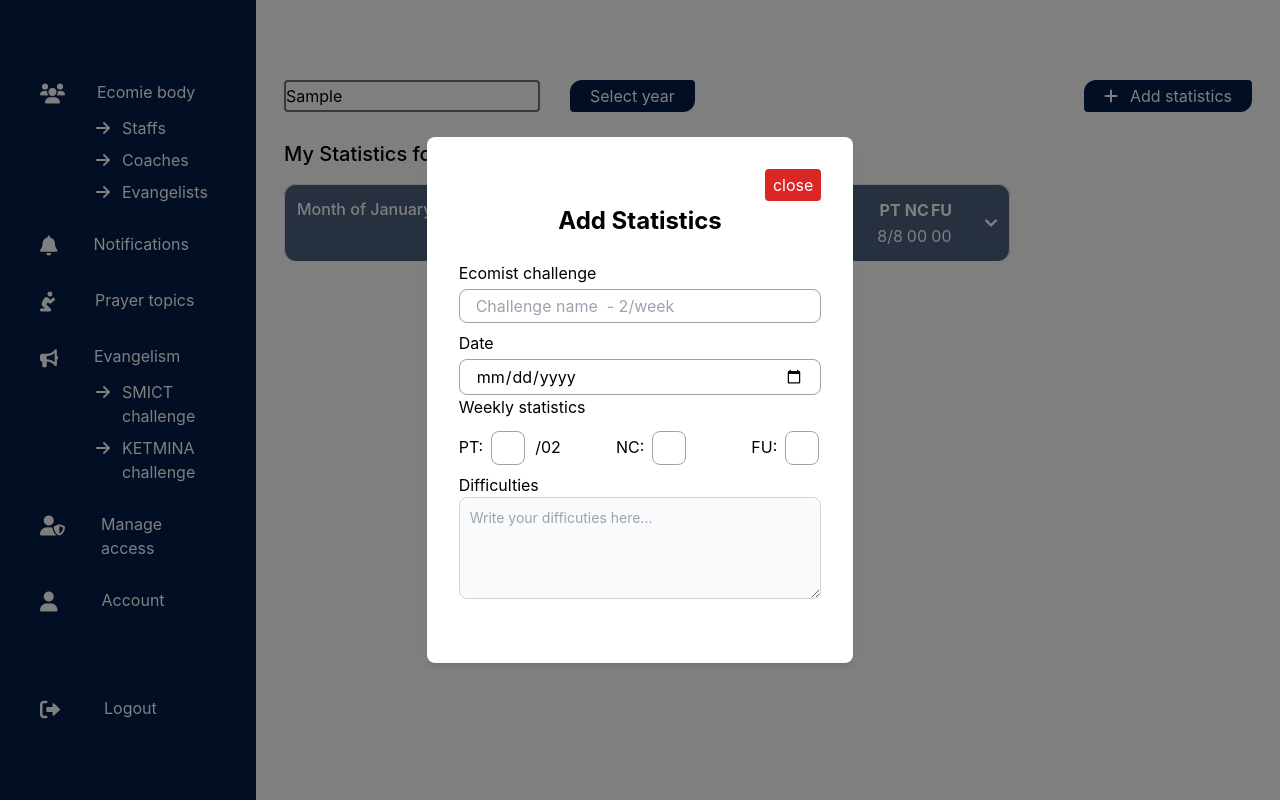
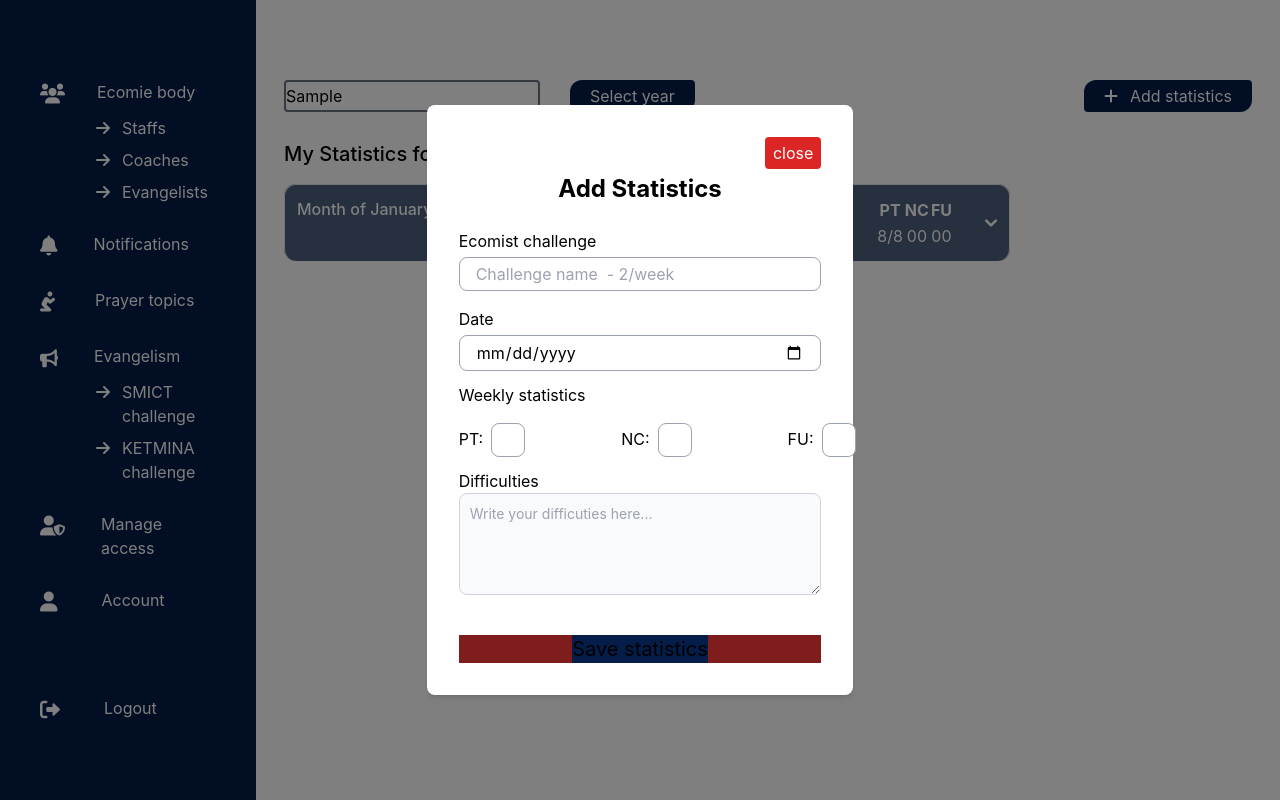
Before and after one commit to develope-with-me/ecomie-web, a React (Create React App) app: page /ui/statistics in a window 1280 px wide. Both pictures are taken after typing "Sample" into the empty fields and a click on the button "Add statistics". Built offline with nearby package versions, Linux system fonts and the light colour scheme.

Commit message:
ec-t-7 | feat: added the statiscis form to fill on statistics page

```diff
--- a/src/App.tsx
+++ b/src/App.tsx
@@ -1,5 +1,4 @@
-import logo from './logo';
-import {BrowserRouter, Routes, Route, Router} from "react-router-dom";
+import {BrowserRouter, Routes, Route} from "react-router-dom";
 
 import './App.css';
 import SignUp from './pages/Auth/SignUp';
--- /dev/null
+++ b/src/component/component UI/inputComponent.tsx
@@ -0,0 +1,32 @@
+import React from "react";
+import {FieldValues, UseFormRegister} from "react-hook-form";
+
+interface InputProps {
+    name?: any;
+    type?: string;
+    label?: string;
+    register?: UseFormRegister<FieldValues>
+    placeholder?: string;
+    validation?: {};
+    error?: any;
+}
+const InputComponent: React.FC<InputProps> = ({ type, name, label, register, validation, error, placeholder, ...props }) => {
+    return (
+        <div className="flex flex-col gap-1">
+            <label>{label}</label>
+            <input
+                type={type}
+                {...register ? register(name, validation) : ''}
+                id={name}
+                placeholder={placeholder}
+                {...props}
+                className="w-full px-4 py-1 border border-gray-400 rounded-lg focus:outline-none focus:ring-blue-500
+                focus:border-blue-500 block w-full p-2.5 dark:bg-gray-700 dark:border-gray-600 dark:placeholder-gray-400
+                dark:text-white dark:focus:ring-blue-500 dark:focus:border-blue-500"
+            />
+            {error && <span className="text-red-500">{error.message}</span>}
+        </div>
+    );
+}
+
+export default InputComponent;
--- a/src/component/statistics/statisticsData.tsx
+++ b/src/component/statistics/statisticsData.tsx
@@ -1,20 +1,32 @@
 import React, {useState} from "react";
+import StatisticsForm from "./statisticsForm";
+import Modal from "../modal/Modal";
 
 const StatisticsData: React.FC = () => {
     const [isOpenAccordion, showAccordion] = useState(false);
     const handleToggle = () => {
         showAccordion(!isOpenAccordion);
     };
+    const [openForm, setOpenForm] = useState(false);
+    const handleAddStatisticsForm = () => {
+        setOpenForm(!openForm);
+    };
+    const [editIndex, setEditIndex] = useState<number | null>(null);
+    const closeForm = () => {
+        setOpenForm(false);
+        setEditIndex(null);
+    }
 
     return (
         <div>
             <div id="accordion-collapse" data-accordion="collapse" className="bg-customBlue/70 mt-4 rounded-xl"
-                 onClick={handleToggle}>
+                 >
                 <h2 id="accordion-collapse-heading-1">
                     <button type="button"
                             className="flex items-center justify-between w-full p-3 font-medium rtl:text-right text-gray-500
                             border border-b-0 border-gray-200 rounded-xl text-white
                             dark:focus:ring-gray-800 hover:bg-customBlue/70 bg-customBlue/70:hover:bg-gray-800 gap-3"
+                            onClick={handleToggle}
                     >
                         <div className="flex w-full mr-5">
                             <div className="flex-grow flex justify-start">
@@ -102,7 +114,14 @@ const StatisticsData: React.FC = () => {
                             </div>
                             <div className="flex px-5 pb-3">
                                 <p className="flex-grow">Lastly updated yesterday at 9am</p>
-                                <p className="flex justify-end underline pr-6">Edit</p>
+                                <p className="flex justify-end underline cursor-pointer pr-6" onClick={handleAddStatisticsForm}>Edit</p>
+                                <div className={`overlay-menu ${openForm ? 'block' : 'hidden'}`}>
+                                    <Modal onClose={closeForm}>
+                                        <div className=''>
+                                            <StatisticsForm/>
+                                        </div>
+                                    </Modal>
+                                </div>
                             </div>
                         </div>
                     )
--- a/src/component/statistics/statisticsForm.tsx
+++ b/src/component/statistics/statisticsForm.tsx
@@ -2,84 +2,92 @@ import React, {useState} from "react";
 import Input from '../dashboard/Input'
 import {useForm} from "react-hook-form";
 import {Button} from "@headlessui/react";
+import InputComponent from "../component UI/inputComponent";
 
 
 const StatisticsForm: React.FC = () => {
-    // const {statisticsForm} = useForm();
+    const {register,
+        handleSubmit,
+        formState: {errors}} = useForm();
+    console.log(register(''));
+    const data = useForm()
+    console.log(data)
 
-    const [statisticsForm, setForm] = useState([
-        {
-            // label:
-        },
-        {}, {}
-    ]);
+    // const [statisticsForm, setForm] = useState([
+    //
+    // ]);
+
     return (
         <div>
-            <form action="">
+            <form onSubmit={handleSubmit(data => console.log(data))}>
                 <h2 className="text-2xl font-bold mb-6 text-center">Add Statistics</h2>
-                <div className="space-y-2">
-                    <Input
+                <div className="space-y-3">
+                    <InputComponent
                         label='Ecomist challenge'
                         type="text"
                         name="ecomist-challenge"
                         placeholder="Challenge name  - 2/week"
+                        register={register}
+                        validation={{ required: "Challenge is required", minLength: { value: 3, message: "Minimum 3 characters" }}}
+                        error="errors.ecomist-challenge"
                     />
-                    <Input
+                    <InputComponent
                         label='Date'
                         type="date"
                         name="date"
+                        register={register}
                     />
-                    <label className="mt-4">Weekly statistics</label>
-                    <div className="flex justify-between">
-                        <div className="flex flex-wrap">
-                            <label className="pt-2 pr-2">PT:</label>
-                            <div className="w-2">
-                                <Input
-                                    type="number"
+                    <div>
+                        <label className="mt-10">Weekly statistics</label>
+                    </div>
+                    <div className="flex justify-between gap-40">
+                    <div className="flex justify-between gap-x-24">
+                            <div className="flex">
+                                <label className="pt-2 pr-2">PT:</label>
+                                <InputComponent
+                                    type="text"
                                     name="preachedTo"
                                     placeholder="02"
+                                    register={register}
                                 />
                             </div>
-                            <span className="pt-2 pl-9">/02</span>
-                        </div>
-                        <div className="flex flex-wrap">
-                            <label className="pt-2 pr-2">NC:</label>
-                            <div className="w-2">
-                                <Input
-                                    type="number"
+                            <div className="flex">
+                                <label className="pt-2 pr-2">NC:</label>
+                                <InputComponent
+                                    type="NC"
                                     name="newConvert"
                                     placeholder="00"
+                                    register={register}
                                 />
                             </div>
-                        </div>
-                        <div className="flex flex-wrap">
-                            <label className="pt-2 pr-2 pl-9 ">FU:</label>
-                            <div className="w-2 pr-9">
-                                <Input
-                                    type="number"
+                            <div className="flex">
+                                <label className="pt-2 pr-2">FU:</label>
+                                <InputComponent
+                                    type="text"
                                     name="followUp"
                                     placeholder="00"
+                                    register={register}
                                 />
                             </div>
                         </div>
                     </div>
                     <div>
-                        <label htmlFor="message">
+                        <label htmlFor="message" className="pt-2">
                             Difficulties
                         </label>
-                        <textarea id="message" rows="4"
+                        <textarea {...register('difficulties')}
+                                  id="message" rows="4"
+                                  name="difficulties"
                                   className="block p-2.5 w-full text-sm text-gray-900 bg-gray-50 rounded-lg border border-gray-300 focus:ring-blue-500 focus:border-blue-500 dark:bg-gray-700 dark:border-gray-600 dark:placeholder-gray-400 dark:text-white dark:focus:ring-blue-500 dark:focus:border-blue-500"
                                   placeholder="Write your difficuties here...">
                         </textarea>
-                        <Button title="Save statistics" ></Button>
+                    </div>
+                </div>
+                <div className='mt-10 flex items-center justify-center bg-red-900'>
+                    <Button title="Save statistics" className="text-5xl"></Button>
+                    <button className="text-xl bg-customBlue">Save statistics</button>
+                </div>
 
-                    </div>
-                    <div className='mt-10 flex items-center justify-center bg-red-900'>
-                        <Button title="Save statistics" className="text-5xl" ></Button>
-                    </div>
-
-
-                </div>
             </form>
         </div>
     )
```
Also changed, not shown: src/component/dashboard/Input.tsx (+4 -3 lines).
